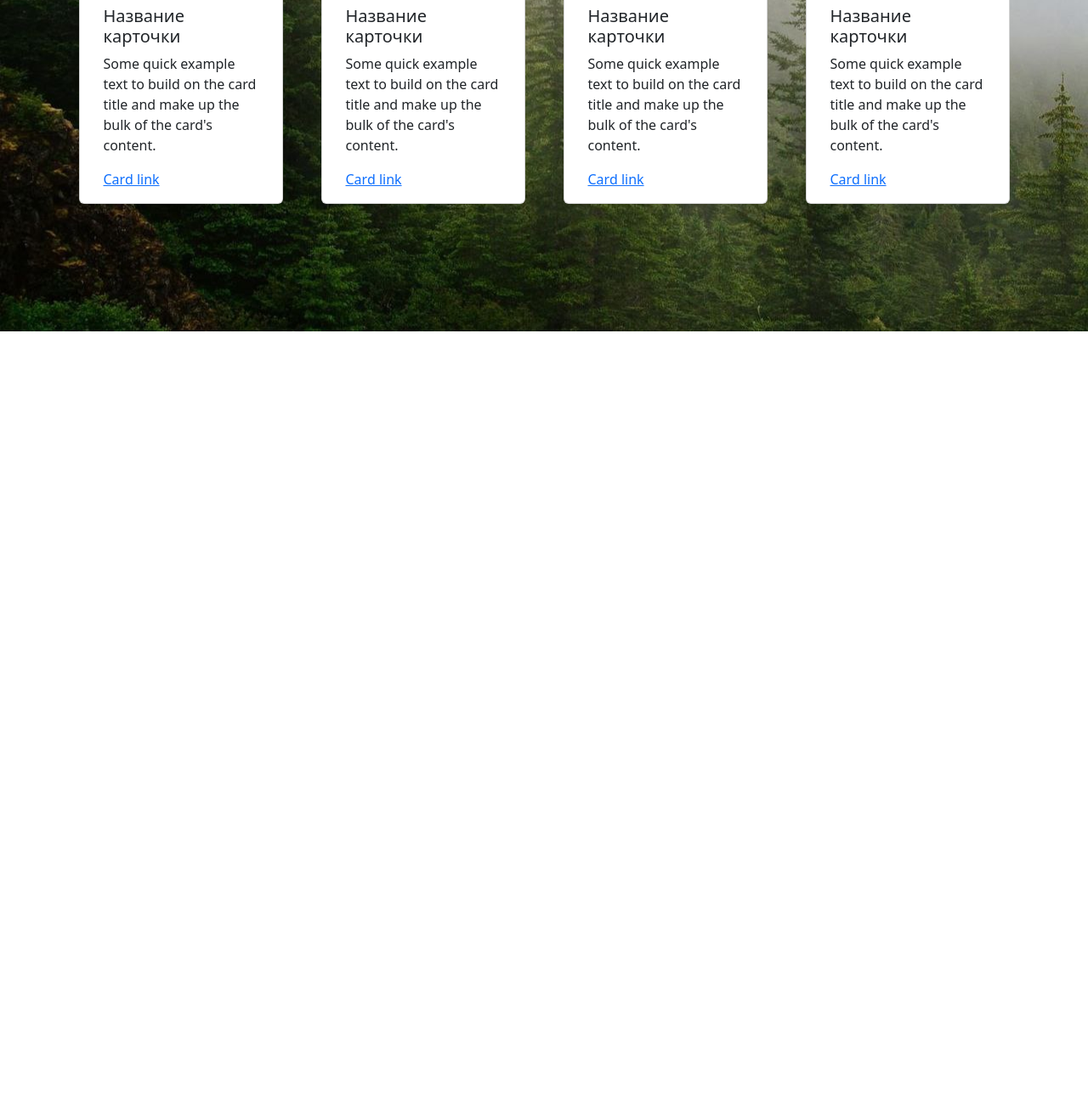
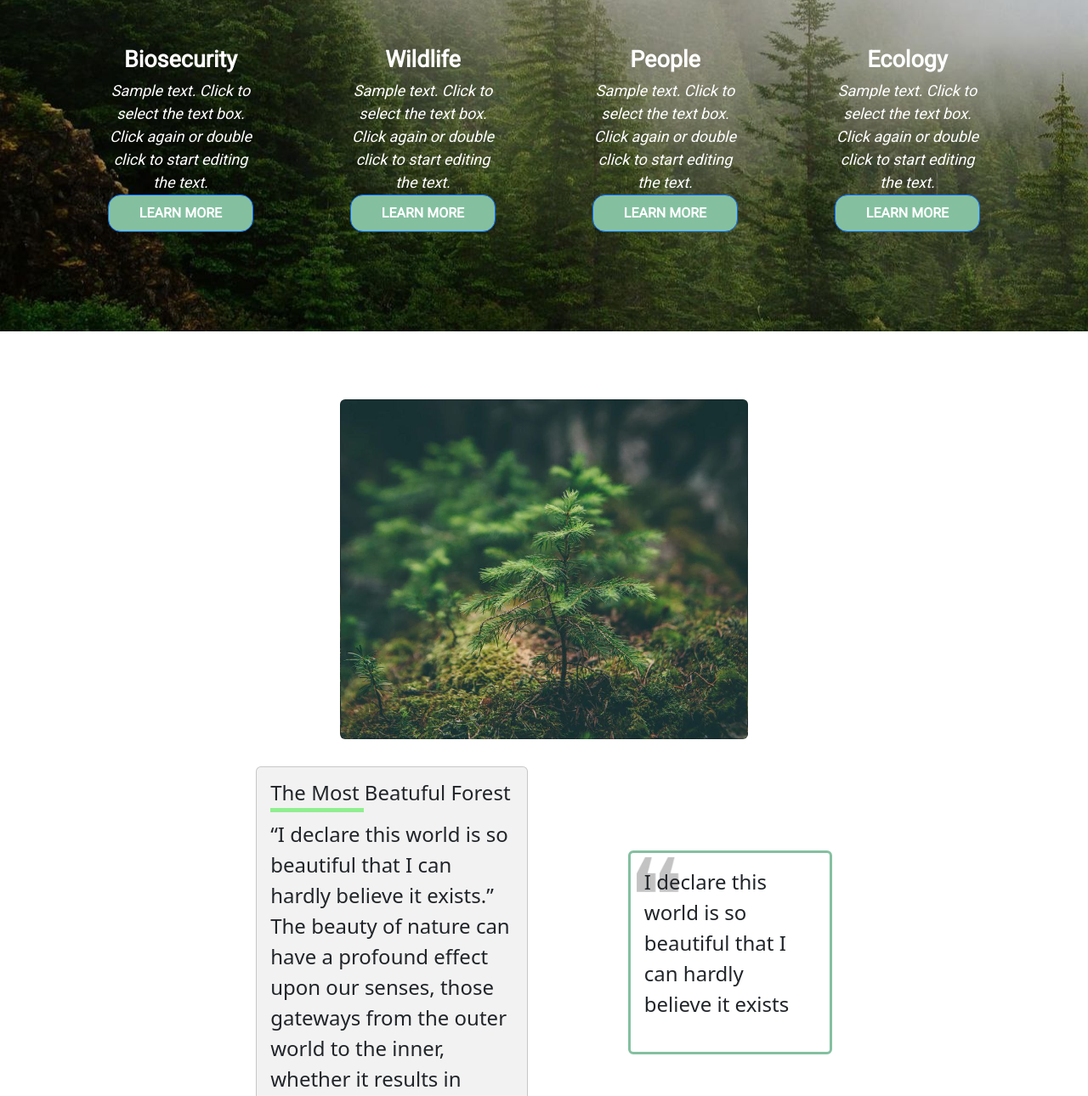
Before and after one commit to IsaacShepherd/KT2-CSS-metodology, a plain HTML site: page index.html in a window 1280 px wide. Shown: the part 410-1700 px from the top of the page at 85% size. Before the commit the page ends 800 px from the top, so only its background shows below. Drawn offline with nearby package versions, Linux system fonts and the light colour scheme.

Commit message:
second commit

```diff
--- a/index.html
+++ b/index.html
@@ -11,36 +11,61 @@
     <section class="forest-page">
     <div class="container container-forest-bgr">
       <div class="row row-forest-bgr row-big-white-text">
-        <h2 class="big-white-text">Caring for forest to benefit nature and people</h2>
+        <h2 class="big-white-text">Caring for forest to benefit<br> nature and people</h2>
       </div>
       <div class="row row-forest-bgr row-cards-container">
-        <div class="card" style="width: 15rem;">
+        <div class="card button-card" style="width: 15rem;">
           <div class="card-body">
-            <h5 class="card-title">Название карточки</h5>
-            <p class="card-text">Some quick example text to build on the card title and make up the bulk of the card's content.</p>
-            <a href="#" class="card-link">Card link</a>
+            <h5 class="card-title title-box">Biosecurity</h5>
+            <i class="card-text text-box">Sample text. Click to select the text box. Click again or double click to start editing the text.</i>
+            <button class="btn btn-primary">LEARN MORE</button>
           </div>
         </div>
-        <div class="card" style="width: 15rem;">
+        <div class="card button-card" style="width: 15rem;">
           <div class="card-body">
-            <h5 class="card-title">Название карточки</h5>
-            <p class="card-text">Some quick example text to build on the card title and make up the bulk of the card's content.</p>
-            <a href="#" class="card-link">Card link</a>
+            <h5 class="card-title title-box">Wildlife</h5>
+            <i class="card-text text-box">Sample text. Click to select the text box. Click again or double click to start editing the text.</i>
+            <button class="btn btn-primary">LEARN MORE</button>
           </div>
         </div>
-        <div class="card" style="width: 15rem;">
+        <div class="card button-card" style="width: 15rem;">
           <div class="card-body">
-            <h5 class="card-title">Название карточки</h5>
-            <p class="card-text">Some quick example text to build on the card title and make up the bulk of the card's content.</p>
-            <a href="#" class="card-link">Card link</a>
+            <h5 class="card-title title-box">People</h5>
+            <i class="card-text text-box">Sample text. Click to select the text box. Click again or double click to start editing the text.</i>
+            <button class="btn btn-primary">LEARN MORE</button>
           </div>
         </div>
-        <div class="card" style="width: 15rem;">
+        <div class="card button-card" style="width: 15rem;">
           <div class="card-body">
-            <h5 class="card-title">Название карточки</h5>
-            <p class="card-text">Some quick example text to build on the card title and make up the bulk of the card's content.</p>
-            <a href="#" class="card-link">Card link</a>
+            <h5 class="card-title title-box">Ecology</h5>
+            <i class="card-text text-box">Sample text. Click to select the text box. Click again or double click to start editing the text.</i>
+            <button class="btn btn-primary">LEARN MORE</button>
           </div>
+        </div>
+      </div>
+    </div>
+  </section>
+  <section class = "quotes-page">
+    <div class="container quotes-grid-container">
+      <div class="card quotes-card pine-img-box">
+        <div class="card-body"></div>
+
+      </div>
+      <div class="card quotes-card underline-qoute">
+        <div class="card-body">
+
+          <h5 class="card-title quote-title">The Most Beatuful Forest</h5>
+          <p class="card-text quote-text">“I declare this world is so beautiful that I can hardly believe it exists.” The beauty of nature can have a profound effect upon our senses, those gateways from the outer world to the inner, whether it results in disbelief...</p>
+        </div>
+      </div>
+      <div class="card quotes-card big-quote" >
+        <div class="card-body">
+          <p class="card-text">I declare this world is so beautiful that I can hardly believe it exists</p>
+        </div>
+      </div>
+      <div class="card quotes-card man-img-box">
+        <div class="card-body">
+
         </div>
       </div>
     </div>
--- a/style.css
+++ b/style.css
@@ -1,16 +1,140 @@
+@import url('https://fonts.googleapis.com/css2?family=Roboto&display=swap');
+
+
 .forest-page{
-    width: 100vw;
-    height: 100vh;
+
+    min-height: 100vh;
     background-image: url("img/forest.jpg");
     background-position: center;
     background-size: cover;
 }
 .row-cards-container{
     justify-content: space-around;
+    font-weight: 500;
+    font-family:'Roboto', sans-serif; ;
 }
 .row-big-white-text{
-    height: 50vh;
+    margin-bottom: 3rem;
+    padding-left: 4rem;
+    padding-right: 4rem;
+    padding-bottom: 3rem;
+
+
+    min-height: 50dvh;
     display: flex;
+    flex-direction: row;
     justify-content:center;
-    align-items: flex-end
+    align-items: flex-end;
 }
+.big-white-text{
+    font-size: 4rem;
+    line-height: 200%;
+    color: aliceblue;
+    text-align: center;
+    font-weight: 700;
+}
+.btn{
+    padding: 1ch 4ch;
+    background-color: #84c0a0;
+    border-radius: 15px;
+    font-weight: 700;
+
+}
+.quotes-page{
+    padding: 5% 25%;
+  }
+  .quotes-grid-container{
+      display: flex;
+  /*     padding: 5%; */
+      min-height: 100vh;
+  /*     max-width: 100vw; */
+      flex-wrap:wrap;
+      flex-direction: row;
+      justify-content: space-around;
+      align-items: center;
+
+  }
+  .button-card{
+    border: none;
+    text-align: center;
+    color: white;
+    background-color: transparent;
+  }
+
+  .title-box{
+    font-weight: 700;
+    font-size: 3ch;
+  }
+  .text-box{
+    font-size: 2ch;
+  }
+
+  .quotes-card{
+     min-height: 15rem;
+    margin: 1rem;
+  }
+  .quote-title{
+font-size: 1.5rem;
+  }
+  .quote-title::after{
+    content: "";
+    display: block;
+    width: 8ch;
+    padding-top: 3px;
+    border-bottom: 5px solid #90ee90;
+  }
+
+
+  .man-img-box{
+    background-image: url("img/man.jpg");
+    width: 30rem;
+    height: 20rem;
+    background-position: center;
+    background-size: cover;
+  }
+  .pine-img-box{
+    background-image: url("img/pine.jpg");
+    background-position: center;
+    background-size: cover;
+    width: 30rem;
+    height: 25rem;
+
+  }
+  .underline-qoute{
+    font-size: 1.5rem;
+    max-width: 20rem;
+    background-color: #f2f2f2;
+  }
+
+
+  .big-quote{
+    background-image: url("img/i2symbol_10.1.10.110.png");
+    background-position: top left;
+    background-repeat: no-repeat;
+    background-size: 60px 50px;
+    font-size: 1.5rem;
+    max-width: 15rem;
+    max-height: 15rem;
+    border: #84c0a0 3px solid;
+  }
+
+
+
+
+  @media (width < 700px){
+    .quotes-page{
+    padding: 5% 0;
+  }
+  }
+  @media (width < 1776px){
+    .quotes-page{
+    padding: 5% 18%;
+  }
+  }
+
+
+@media screen and (max-width: 768px) {
+    .big-white-text{
+    font-size: 2rem;
+    }
+  }
```
Also changed, not shown: img/i2symbol_10.1.10.110.png (added).
